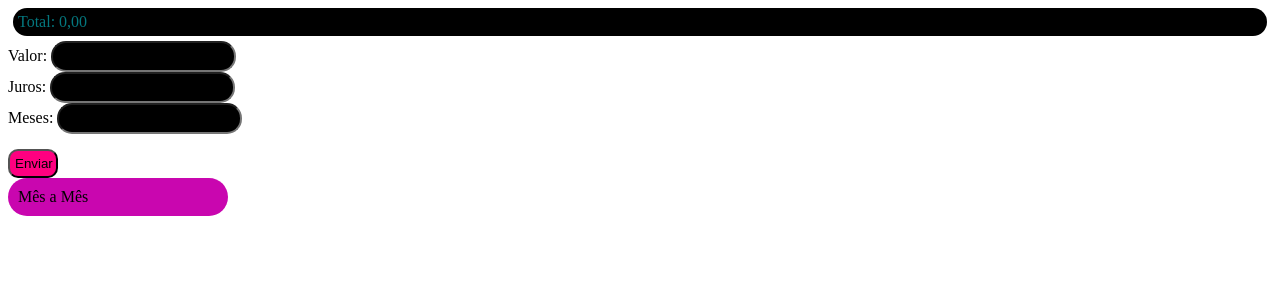
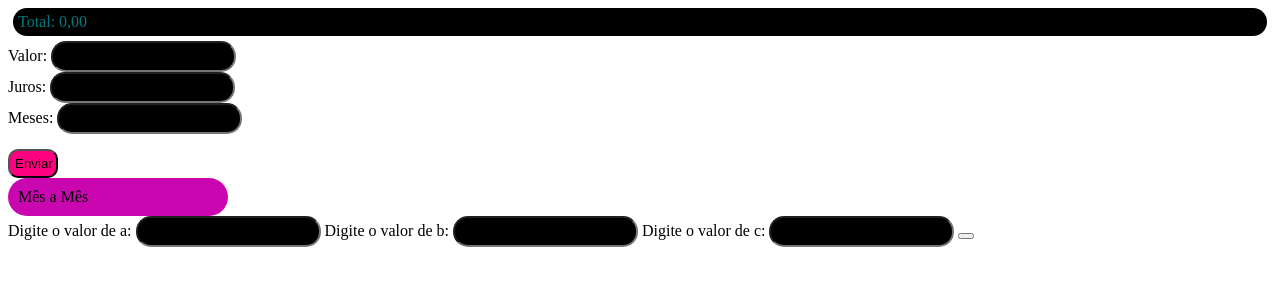
Before and after one commit to NicollasPortello00/primeiroh_3t, a plain HTML site: page index.html in a window 1280 px wide. Drawn offline with Linux system fonts and the light colour scheme.

Commit message:
Update index.html

```diff
--- a/index.html
+++ b/index.html
@@ -25,6 +25,20 @@
     <span id="meses">Mês a Mês</span>
 </div>
 
+    <div class ="calculadora">
+
+        Digite o valor de a: <input id="a" type="text">
+        Digite o valor de b: <input id="b" type="text">
+        Digite o valor de c: <input id="c" type="text">
+
+        <button onclick="spRais"></button>
+
+        <div class="spRais">
+            <span id="raiz"></span>
+
+        </div>
+
+    </div>
 
 </body>
 </html>
```
